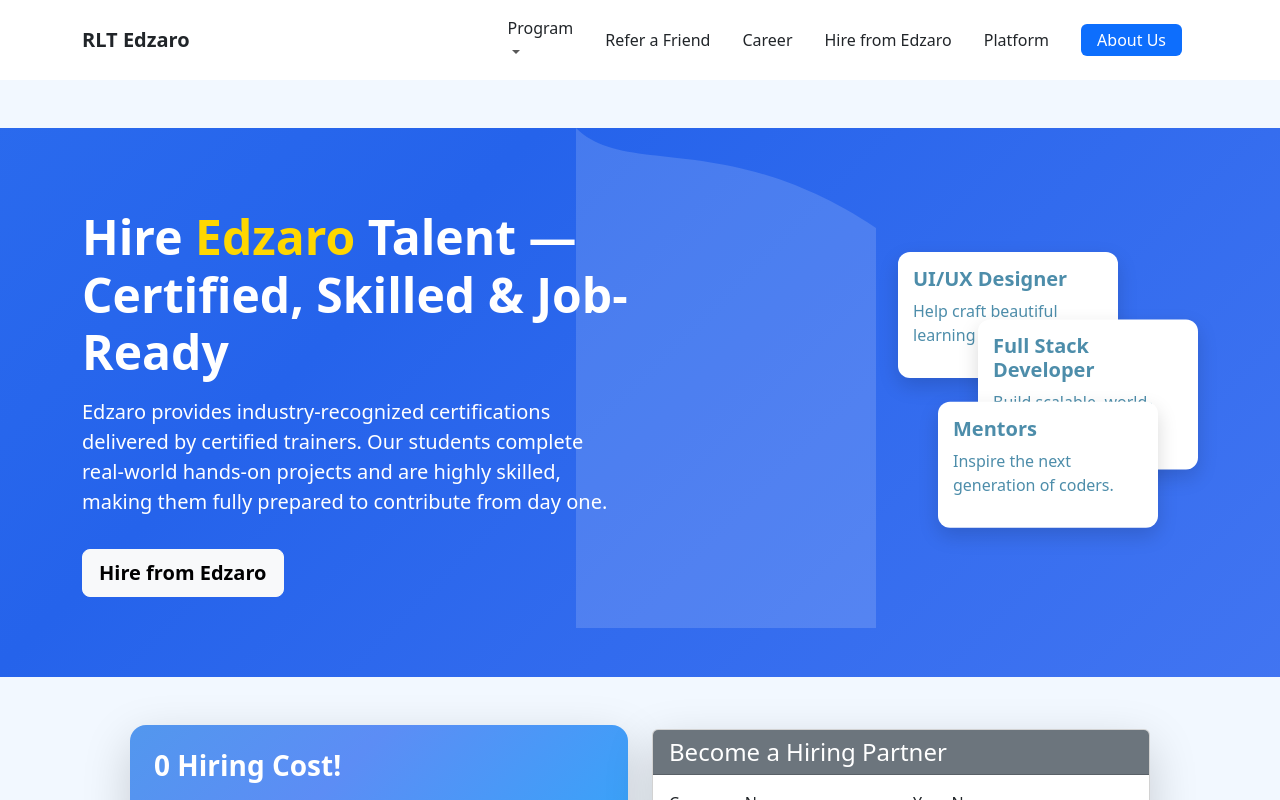
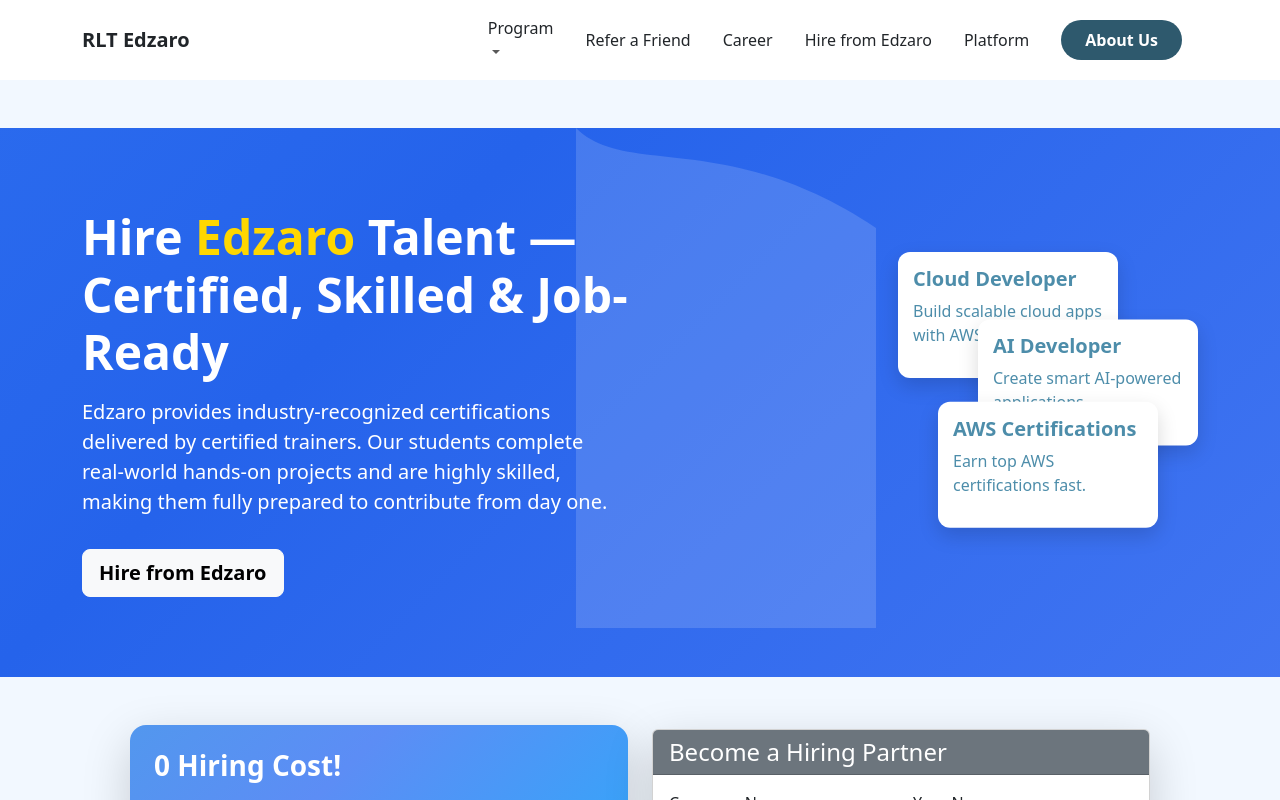
Before and after one commit to rltsolution2025/backend-edzaro, a React (Create React App) app: page /hire-edzaro in a window 1280 px wide. Shown: the top 800 px of the page. Built offline with nearby package versions, Linux system fonts and the light colour scheme.

Commit message:
finished frontend

```diff
--- a/src/components/Navbar.jsx
+++ b/src/components/Navbar.jsx
@@ -56,11 +56,13 @@
   <motion.div
     whileHover={{ scale: 1.05 }}
     transition={{ duration: 0.2 }}
-            className="bg-primary text-white px-3 py-1 rounded"
+    className="text-white px-4 py-2 rounded-pill fw-semibold"
+    style={{ backgroundColor: '#2e596dff' }} // Customize your color here
   >
     About Us
   </motion.div>
 </Nav.Link>
+
       </Nav>
     </BSNavbar.Collapse>
   </Container>
--- a/src/pages/HireEdzaro.jsx
+++ b/src/pages/HireEdzaro.jsx
@@ -38,17 +38,21 @@
           <div className="col-md-6 d-flex justify-content-md-end justify-content-center">
             <div className="hiring-illustration">
 <div className="floating-card card-1">
-                <h5>UI/UX Designer</h5>
-                <p>Help craft beautiful learning experiences.</p>
+  <h5>Cloud Developer</h5>
+  <p>Build scalable cloud apps with AWS.</p>
 </div>
+
 <div className="floating-card card-2">
-                <h5>Full Stack Developer</h5>
-                <p>Build scalable, world-class apps.</p>
+  <h5>AI Developer</h5>
+  <p>Create smart AI-powered applications.</p>
 </div>
+
 <div className="floating-card card-3">
-                <h5>Mentors</h5>
-                <p>Inspire the next generation of coders.</p>
+  <h5>AWS Certifications</h5>
+  <p>Earn top AWS certifications fast.</p>
 </div>
+
+
             </div>
           </div>
         </div>
```
Lines whose indentation alone changed are shown as unchanged.
